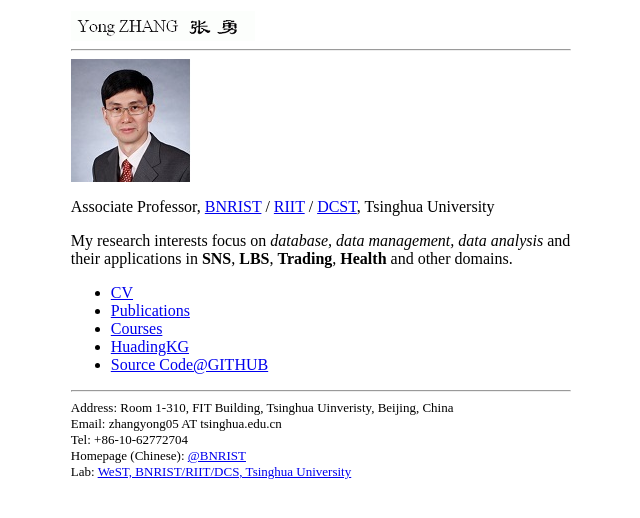
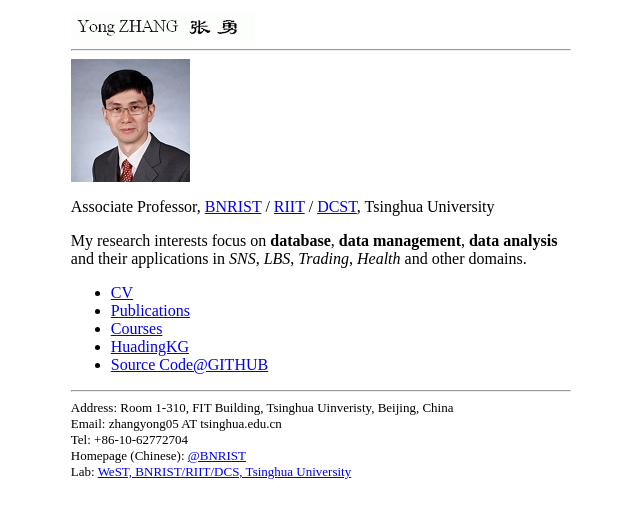
Before and after one commit to dagege/dagege.github.io, a plain HTML site: page index.html in a window 1280 px wide. Shown: the whole page, without its empty margins (319-959 px from the left). Drawn offline with Linux system fonts and the light colour scheme.

Commit message:
Change format

```diff
--- a/index.html
+++ b/index.html
@@ -9,7 +9,7 @@
 <hr/>
 <img src="zhangyong2.jpg" alt="Yong Zhang"/>
 <p>Associate Professor, <a href="http://www.bnrist.tsinghua.edu.cn/publish/BNRist/11646/2019/20191113112235661637680/20191113112235661637680_.html">BNRIST</a> / <a href="http://www.riit.tsinghua.edu.cn/">RIIT</a> / <a href="http://www.cs.tsinghua.edu.cn/">DCST</a>, Tsinghua University</p>
-<p>My research interests focus on <i>database, data management, data analysis</i> and their applications in <b>SNS</b>, <b>LBS</b>, <b>Trading</b>, <b>Health</b> and other domains.</p>
+  <p>My research interests focus on <b>database</b>, <b>data management</b>, <b>data analysis</b> and their applications in <i>SNS</i>, <i>LBS</i>, <i>Trading</i>, <i>Health</i> and other domains.</p>
 <ul>
 <li><a href="http://west.bigdl.org/ZhangYong/CV?action=print">CV</a></li>
 <li><a href="http://west.bigdl.org/ZhangYong/CV/Publications?action=print" target="_blank">Publications</a></li>
```
